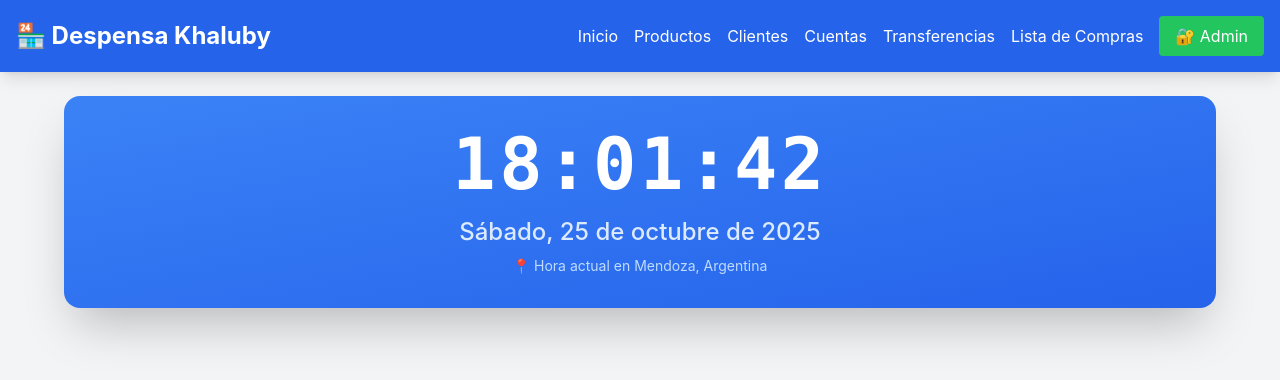
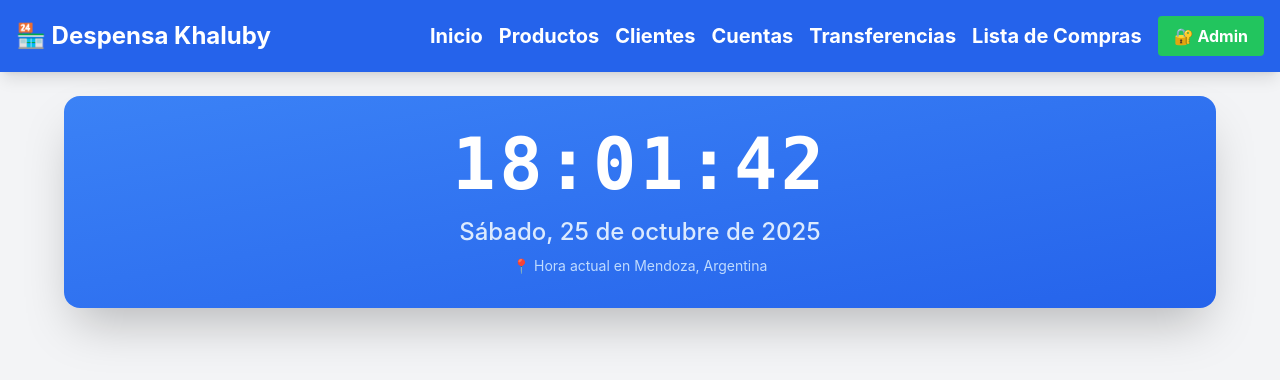
Before and after one commit to victorjanco1992/despensa-app, a React (Vite) app in the folder frontend/: page / in a window 1280 px wide. Shown: the top 380 px of the page. Built offline with nearby package versions, Linux system fonts and the light colour scheme; no server answers.

Commit message:
Enhance link styles in Layout component
Updated link styles to be bold for better visibility.

```diff
--- a/frontend/src/components/Layout.jsx
+++ b/frontend/src/components/Layout.jsx
@@ -41,24 +41,24 @@ export default function Layout() {
 
           {/* Menú de escritorio */}
           <div className="hidden md:flex gap-4 items-center">
-            <Link to="/" className="hover:underline">Inicio</Link>
-            <Link to="/productos" className="hover:underline">Productos</Link>
-            <Link to="/clientes" className="hover:underline">Clientes</Link>
-            <Link to="/cuentas" className="hover:underline">Cuentas</Link>
-            <Link to="/transferencias" className="hover:underline">Transferencias</Link>
-            <Link to="/lista-compras" className="hover:underline">Lista de Compras</Link>
+            <Link to="/" className="hover:underline text-xl font-bold">Inicio</Link>
+            <Link to="/productos" className="hover:underline text-xl font-bold">Productos</Link>
+            <Link to="/clientes" className="hover:underline text-xl font-bold">Clientes</Link>
+            <Link to="/cuentas" className="hover:underline text-xl font-bold">Cuentas</Link>
+            <Link to="/transferencias" className="hover:underline text-xl font-bold">Transferencias</Link>
+            <Link to="/lista-compras" className="hover:underline text-xl font-bold">Lista de Compras</Link>
 
             {isAuthenticated ? (
               <button
                 onClick={handleLogout}
-                className="bg-red-500 hover:bg-red-600 px-4 py-2 rounded"
+                className="bg-red-500 hover:bg-red-600 px-4 py-2 rounded font-bold"
               >
                 Salir
               </button>
             ) : (
               <button
                 onClick={handleLogin}
-                className="bg-green-500 hover:bg-green-600 px-4 py-2 rounded"
+                className="bg-green-500 hover:bg-green-600 px-4 py-2 rounded font-bold"
               >
                 🔐 Admin
               </button>
@@ -73,36 +73,36 @@ export default function Layout() {
           }`}
         >
           <div className="flex flex-col items-center space-y-3">
-            <Link to="/" onClick={closeMenu} className="hover:underline">
+            <Link to="/" onClick={closeMenu} className="hover:underline text-xl font-bold">
               Inicio
             </Link>
-            <Link to="/productos" onClick={closeMenu} className="hover:underline">
+            <Link to="/productos" onClick={closeMenu} className="hover:underline text-xl font-bold">
               Productos
             </Link>
-            <Link to="/clientes" onClick={closeMenu} className="hover:underline">
+            <Link to="/clientes" onClick={closeMenu} className="hover:underline text-xl font-bold">
               Clientes
             </Link>
-            <Link to="/cuentas" onClick={closeMenu} className="hover:underline">
+            <Link to="/cuentas" onClick={closeMenu} className="hover:underline text-xl font-bold">
               Cuentas
             </Link>
-            <Link to="/transferencias" onClick={closeMenu} className="hover:underline">
+            <Link to="/transferencias" onClick={closeMenu} className="hover:underline text-xl font-bold">
               Transferencias
             </Link>
-            <Link to="/lista-compras" onClick={closeMenu} className="hover:underline">
+            <Link to="/lista-compras" onClick={closeMenu} className="hover:underline text-xl font-bold">
               Lista de Compras
             </Link>
 
             {isAuthenticated ? (
               <button
                 onClick={handleLogout}
-                className="bg-red-500 hover:bg-red-600 px-4 py-2 rounded w-32"
+                className="bg-red-500 hover:bg-red-600 px-4 py-2 rounded w-32 font-bold"
               >
                 Salir
               </button>
             ) : (
               <button
                 onClick={handleLogin}
-                className="bg-green-500 hover:bg-green-600 px-4 py-2 rounded w-32"
+                className="bg-green-500 hover:bg-green-600 px-4 py-2 rounded w-32 font-bold"
               >
                 🔐 Admin
               </button>
```
